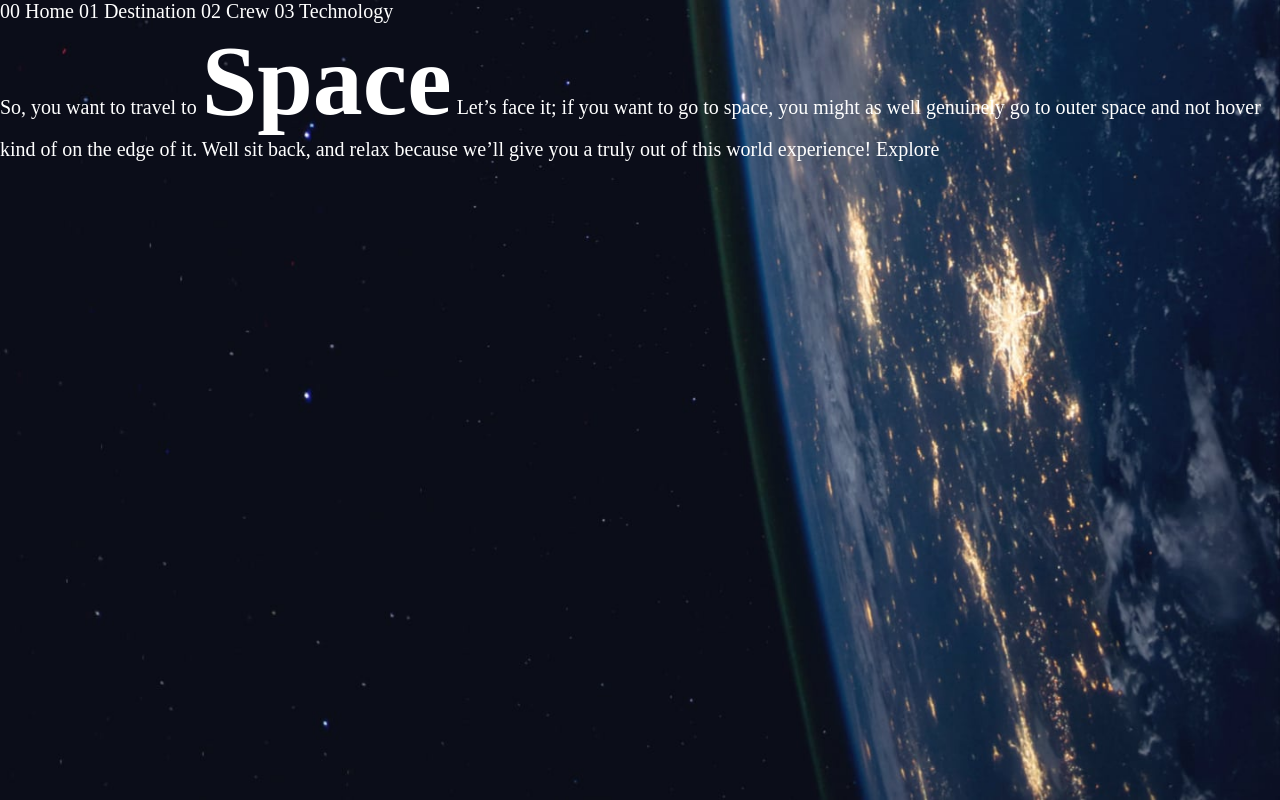
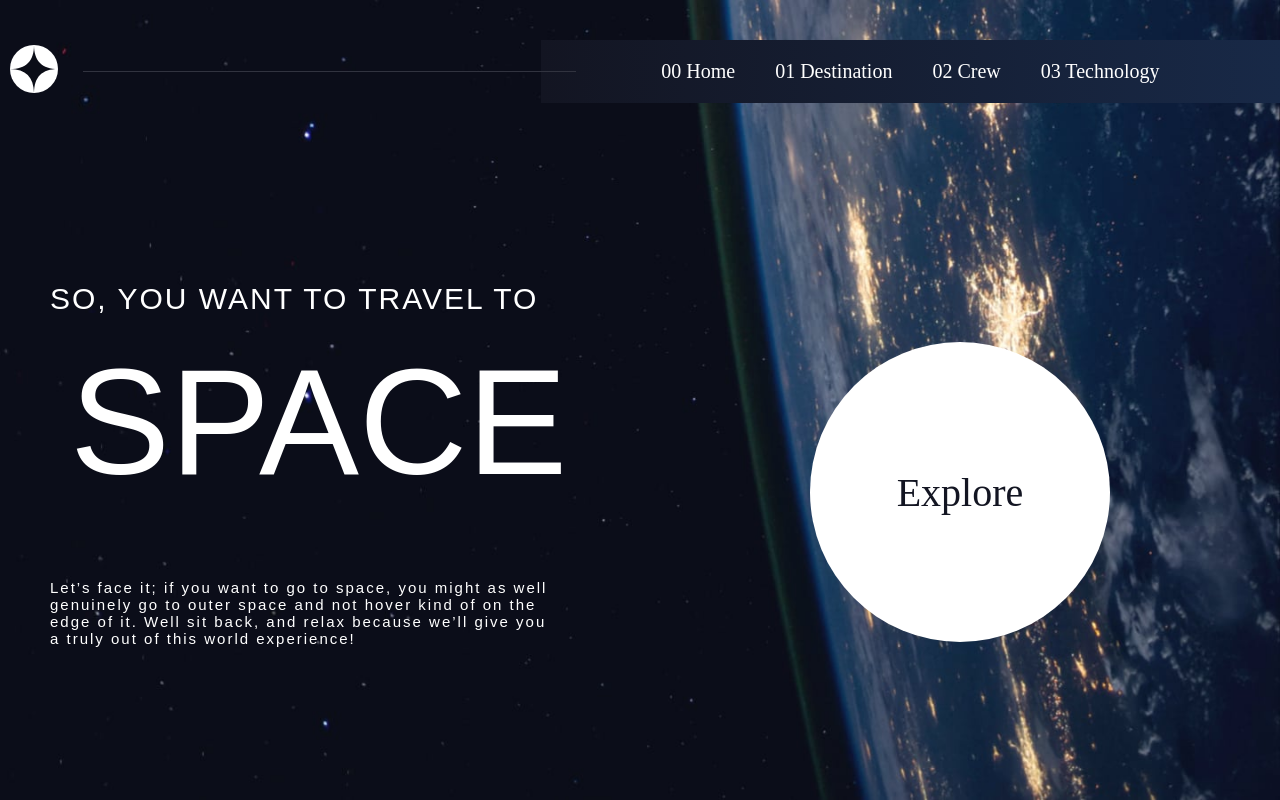
Before and after one commit to Asamoahfrancis/Space-tourism, a website: page index.html in a window 1280 px wide. Drawn offline with Linux system fonts and the light colour scheme.

Commit message:
did some few changes

```diff
--- a/index.html
+++ b/index.html
@@ -16,13 +16,27 @@
   <body>
     <main>
       <header>
-        <div></div>
-        <nav>00 Home 01 Destination 02 Crew 03 Technology</nav>
+        <div class="logoSection">
+          <section class="logo">
+            <img src="./assets/shared/logo.svg" alt="">
+          </section>
+        </div>
+        <section class="line"></section>
+        <nav> <span>00 Home</span> <span>01 Destination</span> <span>02 Crew</span> <span>03 Technology</span></nav>
       </header>
-      So, you want to travel to <b>Space</b> Let’s face it; if you want to go to
-      space, you might as well genuinely go to outer space and not hover kind of
-      on the edge of it. Well sit back, and relax because we’ll give you a truly
-      out of this world experience! Explore
+      <article>
+        <section>
+          <span class="so">So, you want to travel to</span> <br> <span class="space">Space</span> <br><div class="small">
+            Let’s face it; if you want to go to
+            space, you might as well <br> genuinely go to outer space and not hover kind of
+            on the <br> edge of it. Well sit back, and relax because we’ll give you <br> a truly
+            out of this world experience!</br>
+          </div>
+        </section>
+         <section class="exp">
+          <div class="expore">Explore</div>
+         </section>
+      </article>
     </main>
   </body>
 </html>
--- a/styles/index.css
+++ b/styles/index.css
@@ -24,3 +24,84 @@ main {
 b {
   font-size: 10rem;
 }
+header{
+  display: flex;
+  align-items: center;
+  transform: translateY(40px);
+}
+.logo{
+  transform: translateX(10px);
+}
+.line{
+  height: 1px;
+  background-color: #31333f;
+  transform: translateX(35px);
+  flex: 0 1 40%;
+
+}
+.logoSection{
+  display: flex;
+  justify-content: center;
+  align-items: center;
+}
+nav{
+  margin-left: auto;
+  flex: 0 1 60%;
+  padding: 0px;
+  display: flex;
+  justify-content: center;
+  align-items: center;
+  background-image: linear-gradient(90deg, #131522,#182947);
+}
+nav span {
+  padding: 20px;
+}
+article{
+  display: flex;
+  transform: translate(0%,60%);
+}
+
+article section:nth-child(1){
+  flex: 0 1 50%;
+  text-align: justify;
+  font-family: sans-serif;
+  transform: translateX(50px);
+}
+
+article section:nth-child(2){
+
+  flex: 0 1 50%;
+  display: flex;
+  justify-content: center;
+  transform: translateY(60px);
+}
+.space{
+  font-size: 15rem;
+  text-transform: uppercase;
+  display:inline-block;
+  padding: 20px;
+
+}
+.so{
+  font-size: 3rem;
+  text-transform:uppercase;
+  letter-spacing: 2px;
+}
+.small{
+  font-size: 1.5rem;
+  letter-spacing: 2px;
+  margin-top: 50px;
+}
+
+.expore{
+  width: 300px;
+  height: 300px;
+  border-radius: 50%;
+  display: flex;
+  align-items: center;
+  justify-content: center;
+  background-color: white;
+  color:#131522;
+  font-size: 4rem;
+  font-family:'Times New Roman', Times, serif
+}
```
Also changed, not shown: assets/shared/line.svg (added), 1 other file.
